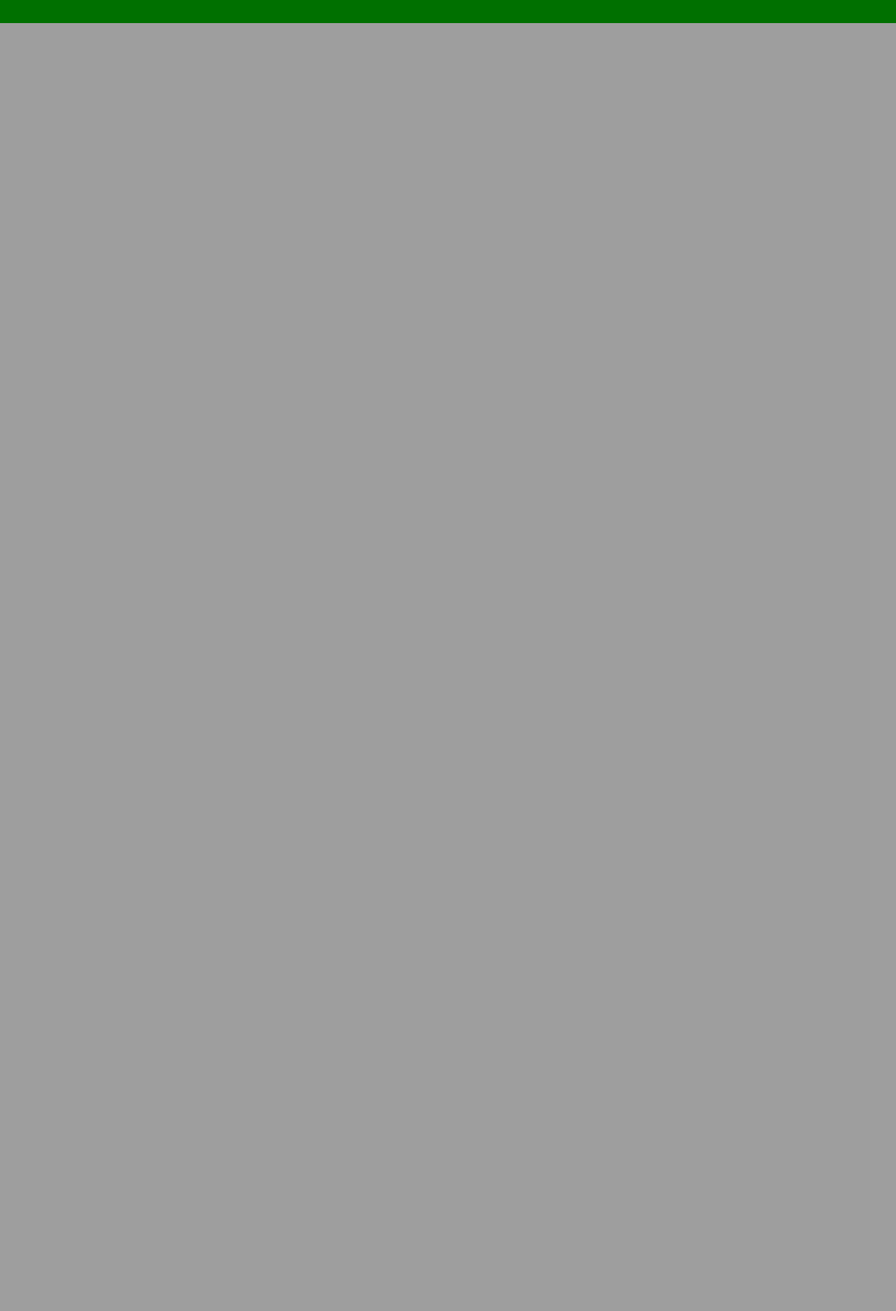
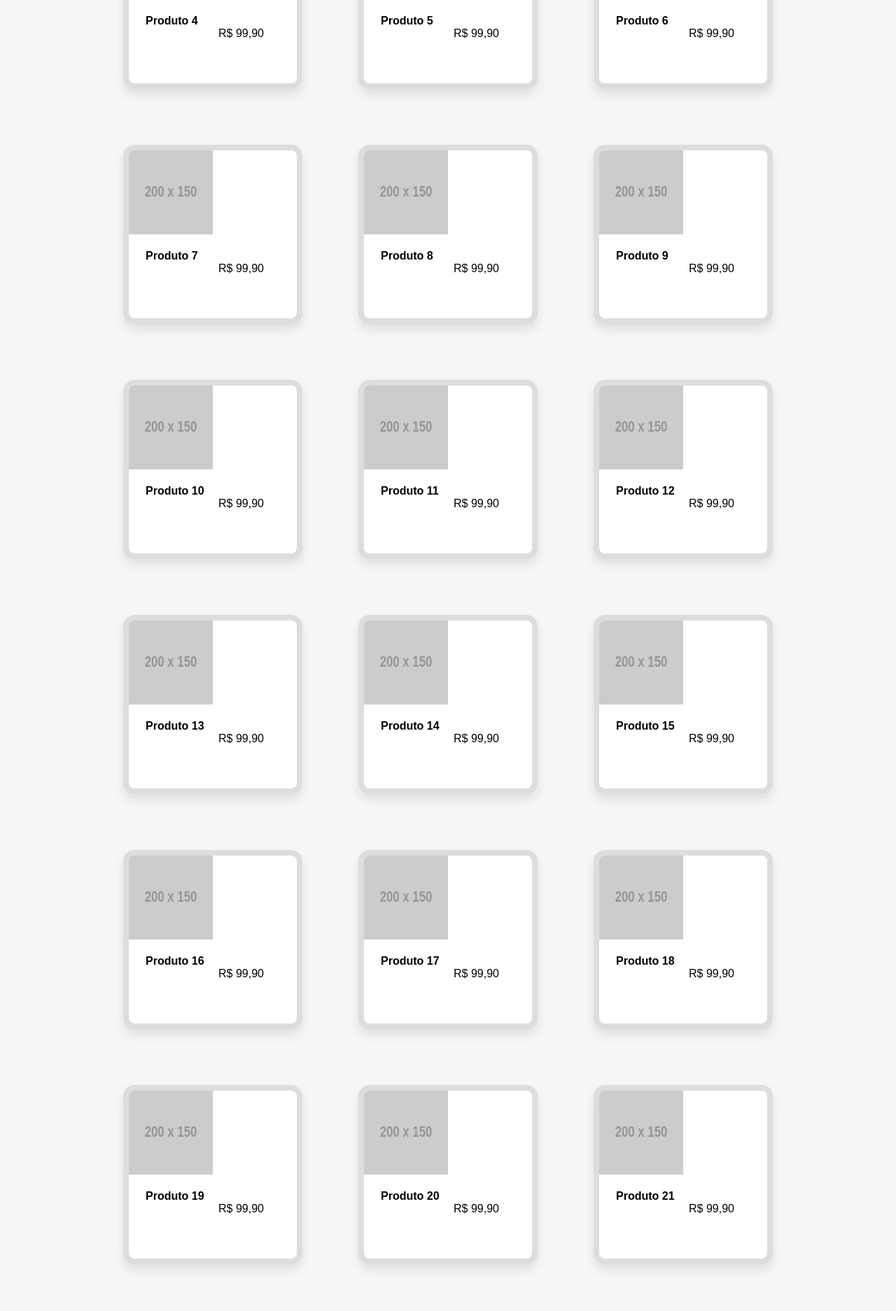
Before and after one commit to Willoustic/Site_em_flask, a Flask app: a page that uses templates/manun.html in a window 1280 px wide. Shown: the part 777-2651 px from the top of the page at 70% size. Before the commit the page ends 810 px from the top, so only its background shows below. Run offline with Flask 3, Linux system fonts and the light colour scheme; grey boxes labelled with a size stand in for pictures from a placeholder-image service; some libraries are stand-ins or nearby versions.

Commit message:
modified:   __pycache__/configure.cpython-312.pyc modified:   bancos/__pycache__/db_login.cpython-312.pyc modified:   bancos/models/__pycache__/clientes.cpython-312.pyc modified:   rotas/__pycache__/clientes.cpython-312.pyc new file:   static/css/produtos.css modified:   templates/manun.html

```diff
--- /dev/null
+++ b/static/css/produtos.css
@@ -0,0 +1,49 @@
+
+
+  .grid-produtos {
+    display: grid;
+    grid-template-columns: repeat(auto-fit, minmax(1vh, 1vh));
+    gap: 1h;
+    display: flex;
+    max-width: 100%;
+    flex-wrap: wrap;
+    justify-content: center; /* alinhado ao centro */
+    height: 100%;
+  }
+
+  .produto {
+    width: 30vh;
+    height: 30vh;
+    background-color: white;
+    border: 1vh solid #ddd;
+    border-radius: 2vh;
+    margin: 5vh 5vh 5vh;
+    box-shadow: 0 1vh 2vh rgba(0, 0, 0, 0.1);
+    overflow: hidden;
+    text-align: left;
+
+  }
+
+  .produto:hover {
+    transform: scale(1.03);
+  }
+
+  .produto img {
+    display: block;
+    margin: 0;
+    width: 15vh;
+    height: 15vh;
+    align-items: center;
+  }
+
+  .produto .nome {
+    margin-bottom: 0vh;
+    align-content: left;
+    margin-left: 3vh;
+}
+
+  .produto .preco {
+    margin-bottom: 0vh;
+    margin-right: 0vh;
+    margin-left: 16vh;
+  }
--- a/templates/manun.html
+++ b/templates/manun.html
@@ -1,10 +1,32 @@
 {% extends 'base.html' %}
 
 {% block body %}
+<link rel="stylesheet" href="{{ url_for('static', filename='css/produtos.css') }}">
 
-<div class="manun">
-    <h2>Site em manutenção!</h2>
-    <p>Volte mais tarde!</p>
+<div class="grid-produtos">
+    {% for i in range(0, 24, 1) %}
+    {% if i == 0 %}
+    <style>
+        .produto {
+            margin: 5vh 5vh 5vh vh;
+        }
+      </style>
+    {% endif %}
+
+    <div class="produto" id="produtos_loja" onclick="{{ url_for('clientes.manun') }}">
+    <img src="https://via.placeholder.com/200x150.png?text=Produto+1" alt="Produto {{ i+1 }}">
+    <h4 class="nome">Produto {{ i+1 }}</h4>
+    <span class="preco">R$ 99,90</span>
+    </div>
+{% endfor %}
 </div>
 
+<!-- js para deixar a div clicavel! -->
+
+<script>
+    document.getElementById("produtos_loja").addEventListener("click", function() {
+      window.location.href = "{{ url_for('clientes.manun') }}";
+    });
+  </script>
+
 {% endblock %}
```
